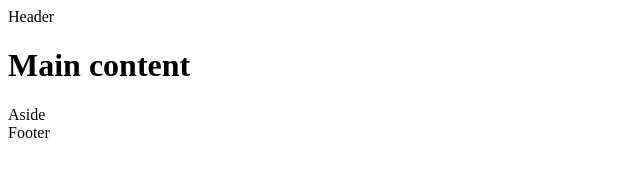
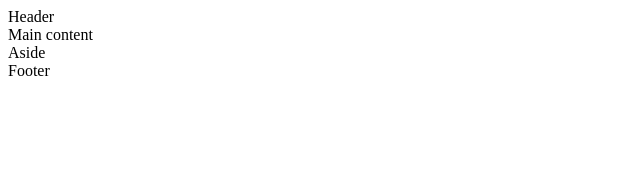
Before and after one commit to carlaciar/holbertonschool-web_front_end, a plain HTML site: page html_advanced/article.html in a window 1280 px wide. Shown: the whole page, without its empty margins (0-640 px from the left). Drawn offline with Linux system fonts and the light colour scheme.

Commit message:
edit article

```diff
--- a/html_advanced/article.html
+++ b/html_advanced/article.html
@@ -12,11 +12,7 @@
 
     <body>
         <header>Header</header>
-        <main>
-            <h1>Main content</h1>
-
-            <aside>Aside</aside>
-        </main>
+        <main>Main content<aside>Aside</aside></main>
         <footer>Footer</footer>
     </body>
 </html>
```
